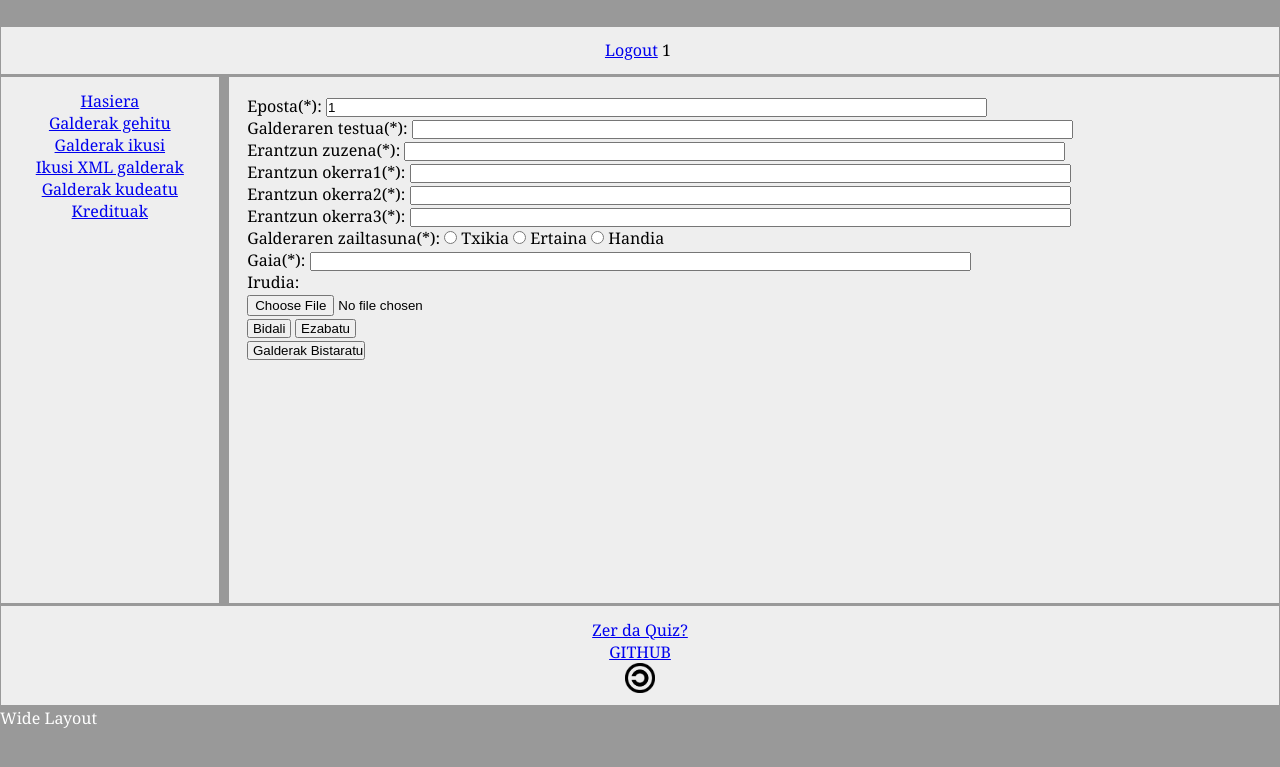
After one commit to Oterin/ws19t12, a PHP site: page /pWS19t12_2/HandlingQuizesAjax.php?eposta=1 in a window 1280 px wide. The commit adds this page. Shown: the top 767 px of the page. Run offline with PHP 8.4, Linux system fonts and the light colour scheme; data that the repository does not hold is empty.

Commit message:
Lab5 lehen commita, showquestionAjax, egina, aurreko laboko zuzenketak eginak

```diff
--- /dev/null
+++ b/js/AddQuestionAjax.js
@@ -0,0 +1,48 @@
+$(document).ready(function(){
+    var erabiltzaile=$("#erabiltzaile").text();
+    $('#submit').on('click',function(event){
+        //event.preventDefault();
+        var formData={
+            'eposta'        :$('#eposta').val(),
+            'galdera'       :$('#galdera').val(),
+            'zuzena'        :$('#zuzena').val(),
+            'okerra1'        :$('#okerra1').val(),
+            'okerra2'        :$('#okerra2').val(),
+            'okerra3'        :$('#okerra3').val(),
+            'zailtasuna'    :$('#zailtasuna').val(),
+            'gaia'          :$('#gaia').val(),
+            'irudia'        :$('#irudia').val(),
+
+        };
+        console.log(formData);
+
+        $.ajax({
+            cache       :false,
+            type        : 'post',
+            url         : '../php/AddQuestionWithImage.php?eposta='+erabiltzaile,
+            data        : formData,
+            dataType    : 'json',
+            success     : function(data){
+                alert("success! "+data);
+                console.log($('#galderenF').serialize());
+            }
+
+        });
+
+//        $('#galderenF').submit();
+
+        //event.preventDefault();
+
+        $('#galderenF').post
+
+    });
+
+
+
+});
+
+
+/*
+function datuakBidali(){
+
+*/
--- a/js/ShowImageInForm.js
+++ b/js/ShowImageInForm.js
@@ -14,4 +14,5 @@ function erakutsi(input) {
 
 function kenduirudia(){
 	$("#irudiberria").remove();
+    $("#gBistaraketa").find("table").remove();
 }
--- /dev/null
+++ b/js/ShowQuestionsAjax.js
@@ -0,0 +1,115 @@
+var diva=$("#gBistaraketa");
+var xhro=new XMLHttpRequest();
+xhro.onreadystatechange=function(){
+    //alert("irakurketaren egoera: "+ xhro.readyState);
+    if(xhro.readyState==4){
+        var erantzuna=xhro.responseXML;
+        var taula=$("#gBistaraketaTabla");
+        var assesmentak = erantzuna.getElementsByTagName('assessmentItem');
+        var eposta;
+        var galdera;
+        var eZuzena;
+        var row;
+        var cell1;
+        var cell2;
+        var cell3;
+
+        for (var i = 0; i < assesmentak.length; i++){
+
+                eposta = assesmentak[i].getAttribute('author');
+                //alert('posta: '+eposta);
+
+                galdera = assesmentak[i].getElementsByTagName('p')[0].childNodes[0].nodeValue;
+
+                //alert('galdera: '+galdera);
+
+                eZuzena = assesmentak[i].getElementsByTagName('value')[0].childNodes[0].nodeValue;
+                //alert('erantzun zuzena: '+eZuzena);
+                taula.append("<tr><td>"+eposta+"</td><td>"+galdera+"</td><td>"+eZuzena+"</td></tr>") //gero taula bete
+
+        }
+        //$("#gBistaraketa").show();
+    }
+};
+function XMLaEskatu(){
+    diva.find("table").remove();//lenengo taula ustu
+    diva.append('<table id="gBistaraketaTabla" border="1"><thead><tr><th width="150px">Egilea</th><th width="200px">Galdera</th><th width="150px">Erantzun zuzena</th></tr></thead><tbody></tbody></table>');
+    //alert('xml-a eskatu da');
+
+    xhro.open("GET", '../xml/Questions.xml');
+    //alert('xml-a ireki da');
+
+    xhro.send(null);
+    //alert('Bidali du');
+}
+/*
+
+
+$("#pleaseWait").show();
+// or
+$("#pleaseWait").hide();
+
+
+
+
+
+-------------------------------------------------------------------------
+var xhro=new XMLHttpRequest();
+xhro.onreadystatechange=function(){
+    //alert("irakurketaren egoera: "+ xhro.readyState);
+    if(xhro.readyState==4){//0=Unset, 1=opened, 2=headers_received, 3=loading, 4=done
+        //alert(xhro.responseText); //xml dok. string bezala bistaratu
+
+        var erantzuna=xhro.responseXML;
+        var obj=document.getElementById('gTextua');
+        var assesmentak = erantzuna.getElementsByTagName('assessmentItem');
+        /*var y = x.childNodes[0];
+        alert('nodoaren balioa '+y.nodeValue);
+        obj.innerHTML=y.nodeValue;
+        var path;
+        for (var i = 0; i < assesmentak.length; i++){
+
+                var eposta = assesmentak[i].getAttribute('author');
+                alert('posta: '+eposta);
+
+                var galdera = assesmentak[i].getElementsByTagName('p')[0].childNodes[0].nodeValue;
+
+                alert('galdera: '+galdera);
+
+                var eZuzena = assesmentak[i].getElementsByTagName('value')[0].childNodes[0].nodeValue;
+                alert('erantzun zuzena: '+eZuzena);
+        }
+    }else if(xhro.readyState==3){
+        //alert('loading');
+    }else if(xhro.readyState==2){
+        //alert('headers received');
+    }else if(xhro.readyState==1){
+        //alert('opened');
+    }else{
+        //alert('unset');
+    }
+}
+function XMLaEskatu(){
+    alert('xml-a eskatu da');
+    xhro.open("GET", '../xml/Questions.xml');
+    alert('xml-a ireki da');
+
+    xhro.send(null);
+    alert('Bidali du');
+}
+
+
+
+
+
+
+
+
+
+
+
+
+
+
+
+*/
--- /dev/null
+++ b/php/HandlingQuizesAjax.php
@@ -0,0 +1,52 @@
+<!DOCTYPE html>
+<html>
+<head>
+	<?php include '../html/Head.html'?>
+</head>
+<body>
+	<?php include '../php/Menus.php' ?>
+	<?php
+		if(isset($_GET["eposta"])){
+	?>
+			<script>erakutsiLogeatuta();</script>
+	<?php
+		}
+	?>
+	<section class="main" id="s1">
+		<div align="left">
+            <!--action="</?php echo('AddQuestionWithImage.php?eposta='.$_GET['eposta']) ?>"*/  -->
+			<form id="galderenF" name="galderenF">
+				Eposta(*): <input type="text" id="eposta" name="eposta" size="80"></input><br>
+				Galderaren testua(*): <input type="text" id="galdera" name="galdera" size="80"></input><br>
+				Erantzun zuzena(*): <input type="text" id="zuzena" name="zuzena" size="80"></input><br>
+				Erantzun okerra1(*): <input type="text" id="okerra1" name="okerra1" size="80"></input><br>
+				Erantzun okerra2(*): <input type="text" id="okerra2" name="okerra2" size="80"></input><br>
+				Erantzun okerra3(*): <input type="text" id="okerra3" name="okerra3" size="80"></input><br>
+				Galderaren zailtasuna(*): <input type="Radio" id="zail1" name="zailtasuna" value=1> Txikia</input>
+				<input type="Radio" id="zail2" name="zailtasuna" value=2> Ertaina </input>
+				<input type="Radio" id="zail3" name="zailtasuna" value=3> Handia</input><br>
+				Gaia(*): <input type="text" id="gaia" name="gaia" size="80"></input><br>
+				Irudia:<br><input type="file" id="irudia" name="irudia" accept="image/png,image/jpg,image/jpeg" onchange="erakutsi(this)"></input><br>
+				<input type="button" id="submit" value=" Bidali "></input>
+				<input type="reset" id="ezabatu" value=" Ezabatu " onclick="kenduirudia()"></input><br>
+				<input type="button" id="gIkusi" value=" Galderak Bistaratu" onclick="XMLaEskatu()"></input>
+            </form>
+            <div id="gBistaraketa">
+
+            </div>
+		</div>
+	</section>
+	<?php include '../html/Footer.html' ?>
+	<script src="../js/jquery-3.4.1.min.js"></script>
+
+	<script type="text/javascript" src="../js/ShowImageInForm.js"></script>
+
+    <script type="text/javascript" src="../js/ShowQuestionsAjax.js"></script>
+    <script type="text/javascript" src="../js/AddQuestionAjax.js"></script>
+
+    <script>
+	    var geteposta = "<?php echo $_GET['eposta']; ?>"
+	    $("#eposta").val(geteposta);
+	</script>
+</body>
+</html>
--- a/php/Menus.php
+++ b/php/Menus.php
@@ -37,8 +37,11 @@
 		var gIkusiXML = $("<br><span id='galderakIkusiXMLspan'><a href='ShowXMLQuestions.php?eposta="+geteposta+"' id='galderakXMLIkusi'>Ikusi XML galderak</a></span>");
 		gIkusiXML.appendTo("#n1");
 
-        var gUserInfo = $("<br><span id='UserInfoFormularioaspan'><a href='GetUserInfo.php?eposta="+geteposta+"' id='getUserInfo'>User Info Formularioa</a></span>");
-		gUserInfo.appendTo("#n1");
+		var gKudeatu = $("<br><span id='galderakIkusiXMLspan'><a href='HandlingQuizesAjax.php?eposta="+geteposta+"' id='galderakKudeatu'>Galderak kudeatu</a></span>");
+		gKudeatu.appendTo("#n1");
+
+        /*var gUserInfo = $("<br><span id='UserInfoFormularioaspan'><a href='GetUserInfo.php?eposta="+geteposta+"' id='getUserInfo'>User Info Formularioa</a></span>");
+		gUserInfo.appendTo("#n1");*/
 
 
 		var credits = $("<span id='kredituakspan'><a href='Credits.php?eposta="+geteposta+"' id='kredituak'>Kredituak</a></span>");
--- a/styles/Style.css
+++ b/styles/Style.css
@@ -14,3 +14,4 @@ nav span             				{ margin: 0px 10px 0px 0px;
 						display: inline-block;}
 
 #ErrorMsgs          		 { color: #f61; font-size: smaler}
+#gBistaraketa{background-color:#99FF66;}
```
Also changed, not shown: php/ShowXmlQuestions.php (+18 -2 lines), xml/Questions.xml (+28 -2 lines), images/perfil2.jpg (added).
